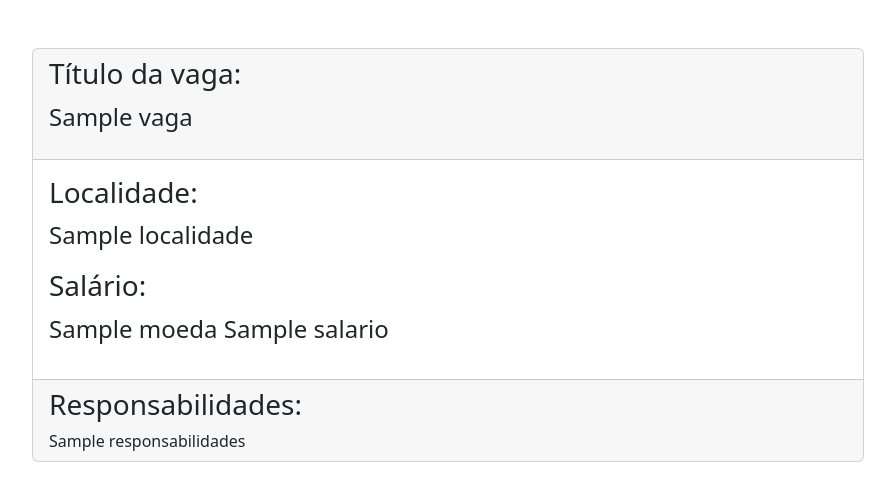
After one commit to pslcorrea/Paython-Carreiras-V02, a Flask app: template templates/detalhe_vaga.html in a window 1280 px wide. The commit adds this page. Shown: the top 501 px of the page, without its empty margins (192-1087 px from the left). Run offline with Flask 3, Linux system fonts and the light colour scheme; the template is opened without the code that fills it: most values are stand-ins (such as "Sample title", 1, 10 or a date in 2020).

Commit message:
Correção de user do banco, implementações de detalhes da vaga

```diff
--- a/app.py
+++ b/app.py
@@ -1,21 +1,28 @@
 from flask import Flask, render_template, jsonify
-from database import carrega_vagas_db
+from database import carrega_vagas_db, carrega_vaga_db
 
 app = Flask(__name__)
 
 
-
 @app.route('/')
 def home():
-  vagas = carrega_vagas_db()
-  return render_template('home.html', vagas=vagas)
+    vagas = carrega_vagas_db()
+    return render_template('home.html', vagas=vagas)
 
 
 @app.route('/vagas')
 def lista_vagas():
-  vagas = carrega_vagas_db()
-  return jsonify(vagas)
+    vagas = carrega_vagas_db()
+    return jsonify(vagas)
+
+
+@app.route('/vaga/<id>')
+def mostra_vaga(id):
+    vaga = carrega_vaga_db(id)
+    if not vaga:
+        return 'Not Found', 404
+    return render_template('detalhe_vaga.html', vaga=vaga)
 
 
 if __name__ == '__main__':
-  app.run(host='0.0.0.0', debug=True)
+    app.run(host='0.0.0.0', debug=True)
--- a/database.py
+++ b/database.py
@@ -1,6 +1,6 @@
 from sqlalchemy import create_engine, text
 
-string_conexao = "mysql+pymysql://1j8gv3lra0qbi3r6pmlu:pscale_pw_Djub0t1eJ75fxVPhCRA6RTqGu0UcHVa1NG9dLJuFibS@aws.connect.psdb.cloud/carreira-python?charset=utf8mb4"
+string_conexao = "mysql+pymysql://laab3kezwc5s25pq2at5:pscale_pw_YMDbVWmngmKmPp8R0DtQxlG1z5cdvkLAzbbZyOblwp@aws.connect.psdb.cloud/carreira-python?charset=utf8mb4"
 
 engine = create_engine(
   string_conexao,
@@ -18,3 +18,16 @@ def carrega_vagas_db():
     for vaga in resultado.all():
       vagas.append(vaga._asdict())
     return vagas
+
+def carrega_vaga_db(id):
+  with engine.connect() as conn:
+    resultado = conn.execute(text(
+      f"select * from vagas where id = :val;"
+    ),
+      {"val": id}
+    )
+    vaga = resultado.mappings().all()
+    if len(vaga) == 0:
+      return None
+    else:
+      return dict(vaga[0])
--- /dev/null
+++ b/templates/detalhe_vaga.html
@@ -0,0 +1,28 @@
+<!DOCTYPE html>
+<html lang="pt-br">
+<head>
+  <meta charset="UTF-8">
+  <meta name="viewport" content="width=device-width, initial-scale=1.0">
+  <title>{{vaga.titulo}}</title>
+  <link rel="stylesheet" href="https://cdn.jsdelivr.net/npm/bootstrap@5.2.3/dist/css/bootstrap.min.css" integrity="sha384-rbsA2VBKQhggwzxH7pPCaAqO46MgnOM80zW1RWuH61DGLwZJEdK2Kadq2F9CUG65" crossorigin="anonymous">
+<link>
+</head>
+<body class="container-sm mt-5 d-flex justify-content-center">
+  <div class="card" style="width: 52rem;">
+    <div class="card-header" >
+      <h3 class="card-title">Título da vaga:</h3>
+      <p class="fs-4">{{vaga.titulo}}</p>
+    </div>
+    <div class="card-body">
+      <h3>Localidade:</h3>
+      <p class="fs-4">{{vaga.localidade}}</p>
+      <h3>Salário:</h3>
+      <p class="fs-4">{{vaga.moeda}} {{vaga.salario}}</p>
+    </div>
+    <div class="card-footer">
+      <h3>Responsabilidades:</h3>
+      <p class="card-text">{{vaga.responsabilidades}}</p>
+    </div>
+</div>
+</body>
+</html>
--- a/templates/includes/vagas-item.html
+++ b/templates/includes/vagas-item.html
@@ -5,6 +5,6 @@
   <h6><span class="fw-bold">Salário: </span> {{vaga.salario}}</h6>
     </div>
   <div class="col-2">
-  <a href="mailto:pslcorrea@gmail.com?subject=Vaga {{vaga.titulo}}"type="button" class="btn btn-outline-primary">Aplicar</a>
+  <a href="/vaga/{{vaga.id}}"type="button" class="btn btn-outline-primary">Aplicar</a>
   </div>
 </div>
```
